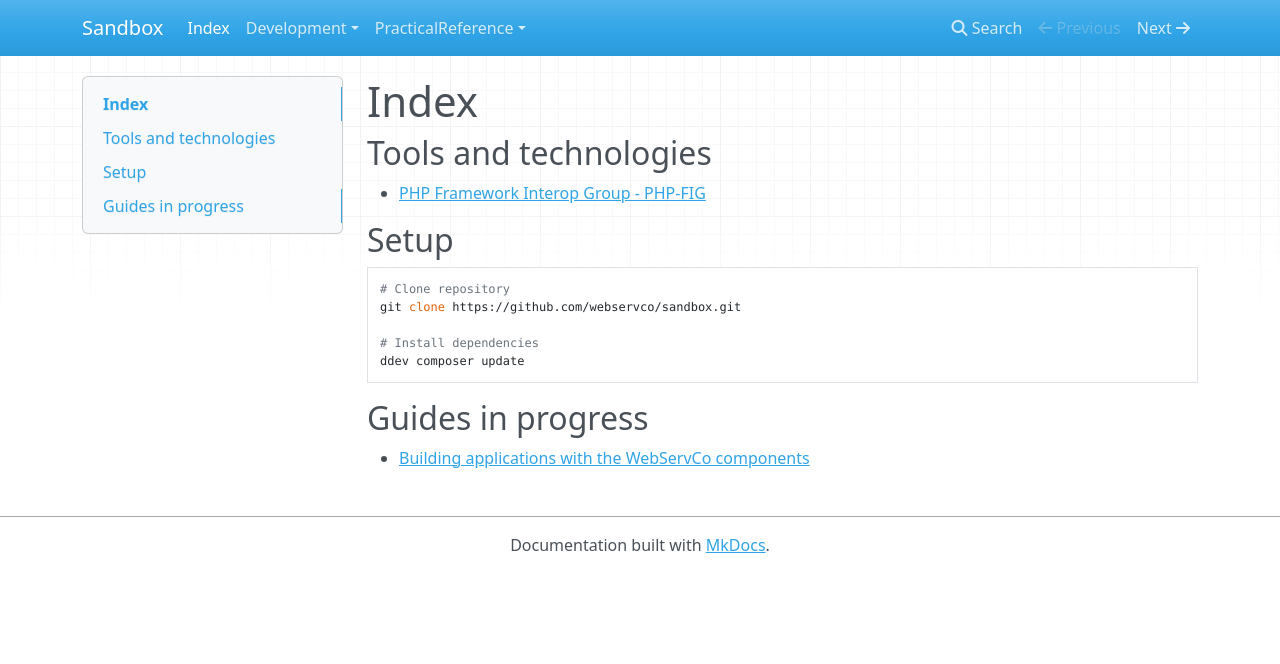
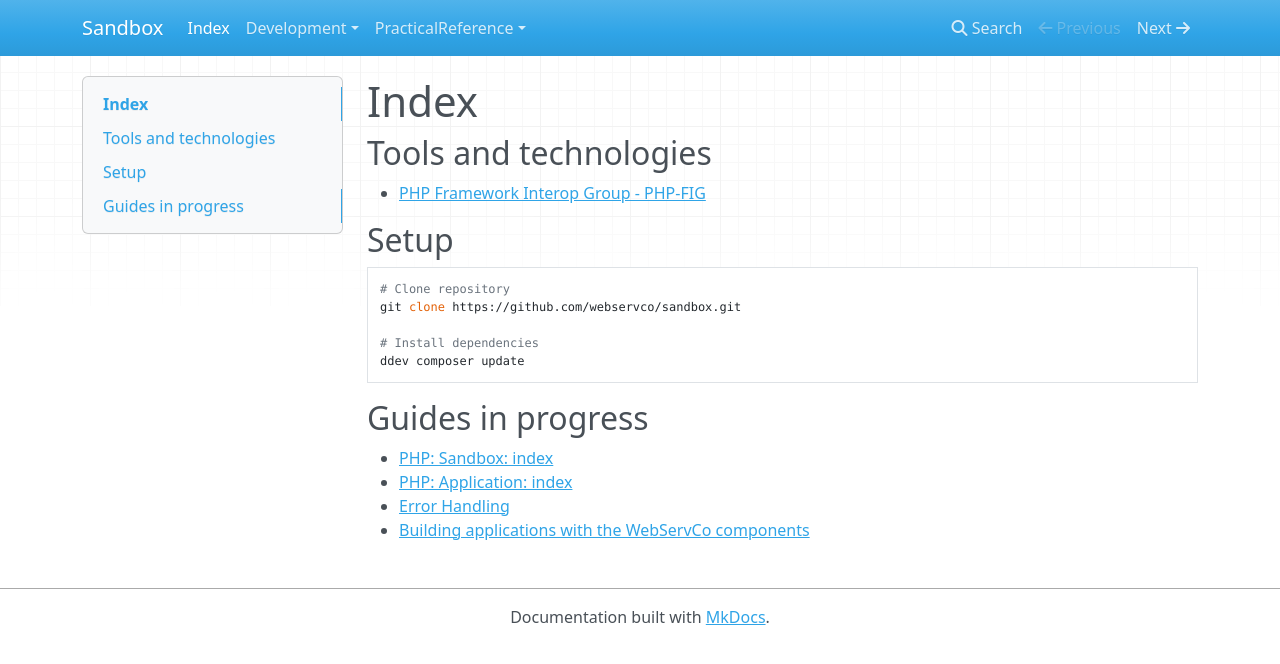
Before and after one commit to webservco/sandbox, an MkDocs documentation site: the page built from docs/index.md, in a window 1280 px wide. Shown: the top 664 px of the page. Built offline with MkDocs 1.6.1, drawn with Linux system fonts in a browser that asks for light colours; nearby versions of some CDN libraries.

Commit message:
Update notes

```diff
--- a/docs/index.md
+++ b/docs/index.md
@@ -16,4 +16,7 @@ ddev composer update
 
 ## Guides in progress
 
+- [PHP: Sandbox: index](Development/PHP/Sandbox/index.md)
+- [PHP: Application: index](Development/PHP/Application/index.md)
+- [Error Handling](Development/PHP/ErrorHandling.md)
 - [Building applications with the WebServCo components](PracticalReference/index.md)
```
